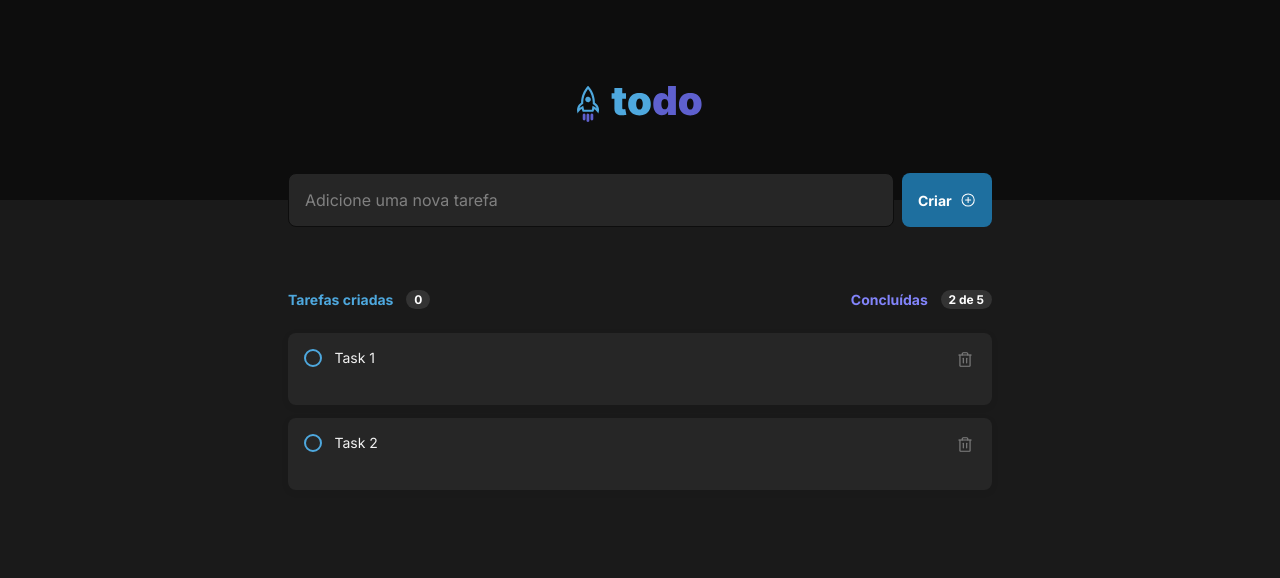
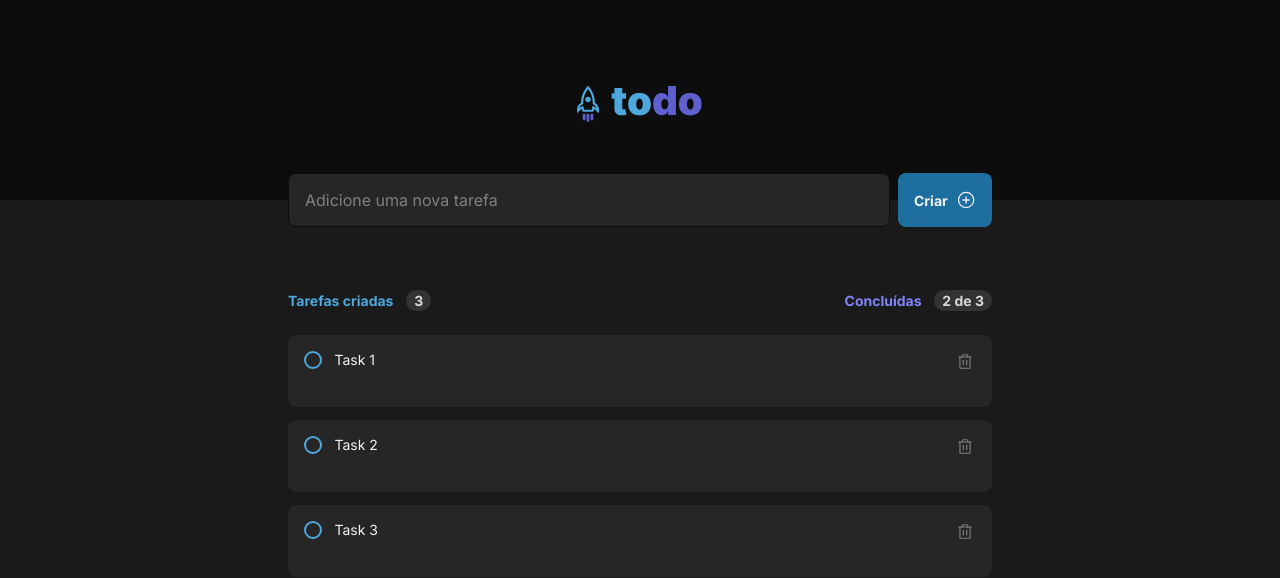
Before and after one commit to m4rcaoferole/todo-list-react, a React (Vite) app: page / in a window 1280 px wide. Shown: the top 578 px of the page. Built offline with nearby package versions, Linux system fonts and the light colour scheme.

Commit message:
feat: add new task

```diff
--- a/src/App.tsx
+++ b/src/App.tsx
@@ -1,12 +1,14 @@
-import { useState } from "react";
+import { useState } from 'react';
 
-import { Header } from "./components/Header";
-import { Tasks } from "./components/Tasks";
+import { v4 as uuidv4 } from 'uuid';
 
-import "./global.css";
+import { Header } from './components/Header';
+import { Tasks } from './components/Tasks';
+
+import './global.css';
 
 export interface IListTaskProps {
-  id: number;
+  id: string;
   title: string;
   completed: boolean;
 }
@@ -14,24 +16,40 @@ export interface IListTaskProps {
 function App() {
   const [tasks, setTasks] = useState<IListTaskProps[]>([
     {
-      id: 1,
-      title: "Task 1",
+      id: uuidv4(),
+      title: 'Task 1',
       completed: false,
     },
     {
-      id: 2,
-      title: "Task 2",
+      id: uuidv4(),
+      title: 'Task 2',
       completed: true,
-    }
-  ])
+    },
+    {
+      id: uuidv4(),
+      title: 'Task 3',
+      completed: true,
+    },
+  ]);
+
+  function addNewTask(newTask: string) {
+    setTasks([
+      ...tasks,
+      {
+        id: uuidv4(),
+        title: newTask,
+        completed: false,
+      },
+    ]);
+  }
 
   return (
     <div>
-      <Header />
+      <Header onAddNewTask={addNewTask} />
 
       <Tasks tasks={tasks} />
     </div>
-  )
+  );
 }
 
-export default App
+export default App;
--- a/src/components/Header/header.module.css
+++ b/src/components/Header/header.module.css
@@ -32,8 +32,6 @@
   background: var(--gray-500);
   padding: 1rem;
   flex: 1;
-
-  width: 100%;
   height: 100%;
 
   border: 1px solid var(--gray-700);
@@ -54,11 +52,11 @@
   gap: 0.5rem;
 
   background: var(--blue-dark);
-  width: 5.625rem;
+  width: 5.875rem;
   height: 100%;
   border: 0;
   border-radius: 0.5rem;
-  color: var(--white);
+  color: var(--gray-100);
   font-size: 0.875rem;
   font-weight: 700;
   cursor: pointer;
--- a/src/components/Header/index.tsx
+++ b/src/components/Header/index.tsx
@@ -1,20 +1,42 @@
-import { PlusCircle } from 'phosphor-react'
+import { PlusCircle } from 'phosphor-react';
+import { ChangeEvent, FormEvent, useState } from 'react';
 
 import toDoLogo from '../../assets/Logo.svg';
 
 import styles from './header.module.css';
 
-export function Header() {
+interface HeaderProps {
+  onAddNewTask: (newTask: string) => void;
+}
+
+export function Header({ onAddNewTask }: HeaderProps) {
+  const [newTask, setNewTask] = useState('');
+
+  function handleSubmit(e: FormEvent) {
+    e.preventDefault();
+
+    onAddNewTask(newTask);
+    setNewTask('');
+  }
+
+  function handleSubmitChange(e: ChangeEvent<HTMLInputElement>) {
+    setNewTask(e.target.value);
+  }
+
   return (
     <div className={styles.header}>
       <img src={toDoLogo} />
 
-      <form className={styles.newTask}>
-        <input className={styles.inputNewTask} placeholder='Adicione uma nova tarefa'/>
+      <form className={styles.newTask} onSubmit={handleSubmit}>
+        <input
+          className={styles.inputNewTask}
+          placeholder="Adicione uma nova tarefa"
+          onChange={handleSubmitChange}
+        />
 
         <button className={styles.buttonNewTask} type="submit">
           Criar
-          <PlusCircle size={20} />
+          <PlusCircle size={24}/>
         </button>
       </form>
     </div>
--- a/src/components/Tasks/Tasks.module.css
+++ b/src/components/Tasks/Tasks.module.css
@@ -33,8 +33,9 @@
   background: var(--gray-400);
   padding: 2px 0.5rem;
   border-radius: 999px;
-  color: var(--white);
-  font-size: 0.75rem;
+
+  color: var(--gray-200);
+  font-size: 0.875rem;
   font-weight: 700;
 }
 
--- a/src/components/Tasks/index.tsx
+++ b/src/components/Tasks/index.tsx
@@ -6,24 +6,26 @@ interface TasksProps {
   tasks: IListTaskProps[];
 }
 
-export function Tasks(props: TasksProps) {
+export function Tasks({ tasks }: TasksProps) {
+  const amountTasks = tasks.length
+  const tasksIsCompleted = tasks.filter(task => task.completed === true).length;
 
   return (
     <section className={styles.tasks}>
       <header className={styles.header}>
         <div>
           <p>Tarefas criadas</p>
-          <span>0</span>
+          <span>{amountTasks}</span>
         </div>
 
         <div>
           <p className={styles.taskCompleted}>Concluídas</p>
-          <span>2 de 5</span>
+          <span>{tasksIsCompleted} de {amountTasks}</span>
         </div>
       </header>
 
       <div className={styles.tasksList}>
-        { props.tasks.map( task => {
+        {tasks.map( task => {
           return <Task key={task.id} task={task} />
         })}
       </div>
```
